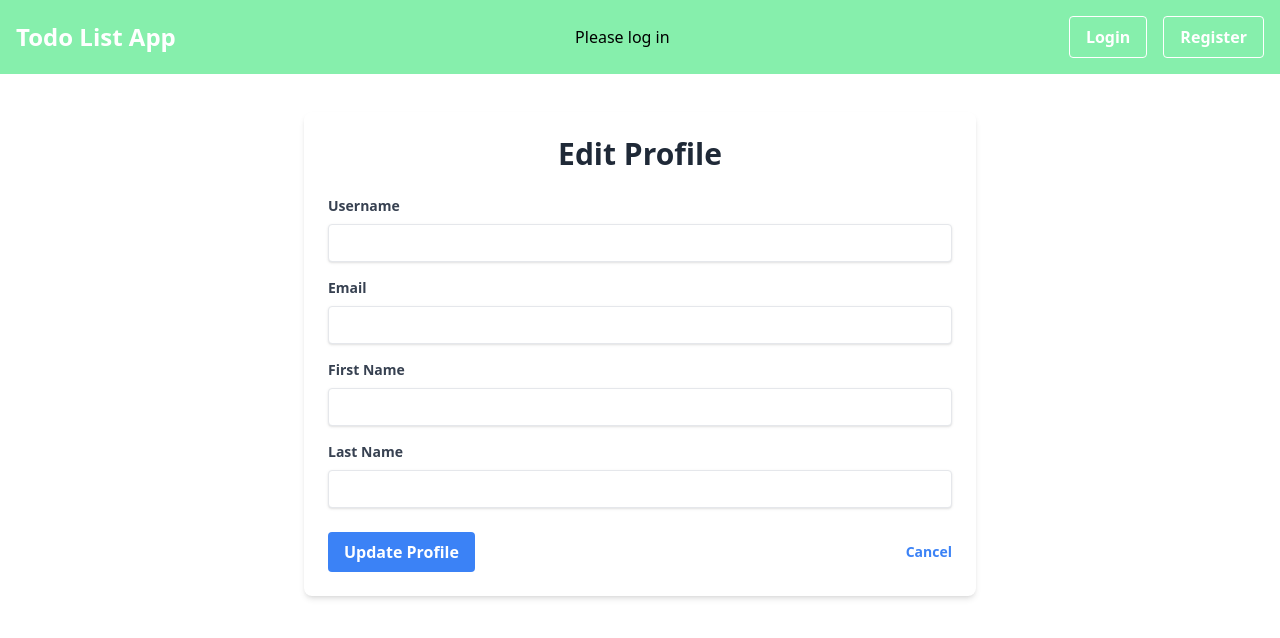
After one commit to sinasezza/FastAPI-TodoListApp, a FastAPI app: template backend/templates/edit-profile.html in a window 1280 px wide. The commit adds this page. Shown: the top 638 px of the page. Run offline with FastAPI, Linux system fonts and the light colour scheme; the template is opened without the code that fills it, so the values that code supplies are empty.

Commit message:
change profile page and logic added to project.

```diff
--- a/backend/routers/auth.py
+++ b/backend/routers/auth.py
@@ -232,6 +232,87 @@ async def get_user_profile(request: Request, db: Session = Depends(get_db)):
     return templates.TemplateResponse("profile.html", context=context)
 
 
+@router.get("/edit-profile/", response_class=HTMLResponse)
+async def edit_profile_page(request: Request, db: Session = Depends(get_db)):
+    user_data = await get_current_user(request)
+    if user_data is None:
+        return RedirectResponse(url="/auth/", status_code=status.HTTP_302_FOUND)
+
+    # Fetch full user details from the database
+    user = db.query(models.Users).filter(models.Users.id == user_data["id"]).first()
+
+    return templates.TemplateResponse(
+        "edit-profile.html", {"request": request, "user": user}
+    )
+
+
+@router.post("/edit-profile/", response_class=HTMLResponse)
+async def edit_profile(
+    request: Request,
+    email: str = Form(...),
+    username: str = Form(...),
+    firstname: str = Form(...),
+    lastname: str = Form(...),
+    db: Session = Depends(get_db),
+):
+    user_data = await get_current_user(request)
+    if user_data is None:
+        return RedirectResponse(url="/auth/", status_code=status.HTTP_302_FOUND)
+
+    user = db.query(models.Users).filter(models.Users.id == user_data["id"]).first()
+
+    # validating username and email for uniqueness
+    if username != user.username:
+        validation = (
+            db.query(models.Users).filter(models.Users.username == username).first()
+        )
+        if validation is not None:
+            return templates.TemplateResponse(
+                "edit-profile.html",
+                {
+                    "request": request,
+                    "user": user,
+                    "error": "Username already exists",
+                    "form_data": {
+                        "email": email,
+                        "username": username,
+                        "firstname": firstname,
+                        "lastname": lastname,
+                    },
+                },
+            )
+
+    if email != user.email:
+        validation = db.query(models.Users).filter(models.Users.email == email).first()
+        if validation is not None:
+            return templates.TemplateResponse(
+                "edit-profile.html",
+                {
+                    "request": request,
+                    "user": user,
+                    "error": "Email already exists",
+                    "form_data": {
+                        "email": email,
+                        "username": username,
+                        "firstname": firstname,
+                        "lastname": lastname,
+                    },
+                },
+            )
+
+    user.email = email
+    user.username = username
+    user.first_name = firstname
+    user.last_name = lastname
+
+    db.commit()
+
+    return templates.TemplateResponse(
+        "edit-profile.html",
+        {"request": request, "user": user, "success": "Profile updated"},
+    )
+
+
 @router.post("/change-password/", response_class=HTMLResponse)
 async def change_password(
     request: Request,
--- a/backend/static/generics/css/styles.css
+++ b/backend/static/generics/css/styles.css
@@ -617,6 +617,11 @@ video {
   margin-right: auto;
 }
 
+.mx-2 {
+  margin-left: 0.5rem;
+  margin-right: 0.5rem;
+}
+
 .mb-2 {
   margin-bottom: 0.5rem;
 }
@@ -902,6 +907,10 @@ video {
   text-align: center;
 }
 
+.align-baseline {
+  vertical-align: baseline;
+}
+
 .text-2xl {
   font-size: 1.5rem;
   line-height: 2rem;
@@ -993,6 +1002,11 @@ video {
   color: rgb(220 38 38 / var(--tw-text-opacity));
 }
 
+.text-blue-500 {
+  --tw-text-opacity: 1;
+  color: rgb(59 130 246 / var(--tw-text-opacity));
+}
+
 .underline {
   text-decoration-line: underline;
 }
@@ -1068,6 +1082,11 @@ video {
   color: rgb(209 213 219 / var(--tw-text-opacity));
 }
 
+.hover\:text-blue-800:hover {
+  --tw-text-opacity: 1;
+  color: rgb(30 64 175 / var(--tw-text-opacity));
+}
+
 .focus\:outline-none:focus {
   outline: 2px solid transparent;
   outline-offset: 2px;
--- /dev/null
+++ b/backend/templates/edit-profile.html
@@ -0,0 +1,105 @@
+{% extends "base.html" %}
+
+  {% block content %}
+  <div class="container mx-auto mt-20 p-4">
+    <div class="bg-white shadow-md rounded-lg p-6 max-w-2xl mx-auto">
+      <h1 class="text-3xl font-bold mb-6 text-center text-gray-800">
+        Edit Profile
+      </h1>
+
+      {% if error %}
+      <div
+        class="bg-red-100 border border-red-400 text-red-700 px-4 py-3 rounded relative mb-4"
+        role="alert"
+      >
+        <span class="block sm:inline">{{ error }}</span>
+      </div>
+      {% endif %} {% if success %}
+      <div
+        class="bg-green-100 border border-green-400 text-green-700 px-4 py-3 rounded relative mb-4"
+        role="alert"
+      >
+        <span class="block sm:inline">{{ success }}</span>
+      </div>
+      {% endif %}
+
+      <form method="POST" action="/auth/edit-profile/">
+        <div class="mb-4">
+          <label
+            class="block text-gray-700 text-sm font-bold mb-2"
+            for="username"
+          >
+            Username
+          </label>
+          <input
+            class="shadow appearance-none border rounded w-full py-2 px-3 text-gray-700 leading-tight focus:outline-none focus:shadow-outline"
+            id="username"
+            name="username"
+            type="text"
+            value="{{ user.username }}"
+            required
+          />
+        </div>
+        <div class="mb-4">
+          <label class="block text-gray-700 text-sm font-bold mb-2" for="email">
+            Email
+          </label>
+          <input
+            class="shadow appearance-none border rounded w-full py-2 px-3 text-gray-700 leading-tight focus:outline-none focus:shadow-outline"
+            id="email"
+            name="email"
+            type="email"
+            value="{{ user.email }}"
+            required
+          />
+        </div>
+        <div class="mb-4">
+          <label
+            class="block text-gray-700 text-sm font-bold mb-2"
+            for="firstname"
+          >
+            First Name
+          </label>
+          <input
+            class="shadow appearance-none border rounded w-full py-2 px-3 text-gray-700 leading-tight focus:outline-none focus:shadow-outline"
+            id="firstname"
+            name="firstname"
+            type="text"
+            value="{{ user.first_name }}"
+            required
+          />
+        </div>
+        <div class="mb-6">
+          <label
+            class="block text-gray-700 text-sm font-bold mb-2"
+            for="lastname"
+          >
+            Last Name
+          </label>
+          <input
+            class="shadow appearance-none border rounded w-full py-2 px-3 text-gray-700 leading-tight focus:outline-none focus:shadow-outline"
+            id="lastname"
+            name="lastname"
+            type="text"
+            value="{{ user.last_name }}"
+            required
+          />
+        </div>
+        <div class="flex items-center justify-between">
+          <button
+            class="bg-blue-500 hover:bg-blue-700 text-white font-bold py-2 px-4 rounded focus:outline-none focus:shadow-outline"
+            type="submit"
+          >
+            Update Profile
+          </button>
+          <a
+            href="/auth/profile/"
+            class="inline-block align-baseline font-bold text-sm text-blue-500 hover:text-blue-800"
+          >
+            Cancel
+          </a>
+        </div>
+      </form>
+    </div>
+  </div>
+{% endblock content %}
--- a/backend/templates/navbar.html
+++ b/backend/templates/navbar.html
@@ -58,6 +58,16 @@
               <a
               type="button"
               class="border border-white text-white hover:bg-white hover:text-blue-600 font-semibold py-2 px-4 rounded"
+              href="/auth/profile/"
+              >
+                Profile
+              </a>
+            </li>
+
+            <li>
+              <a
+              type="button"
+              class="border border-white text-white hover:bg-white hover:text-blue-600 font-semibold py-2 px-4 rounded"
               href="/auth/logout/"
               >
                 Logout
```
Also changed, not shown: backend/templates/profile.html (+8 -1 lines).
